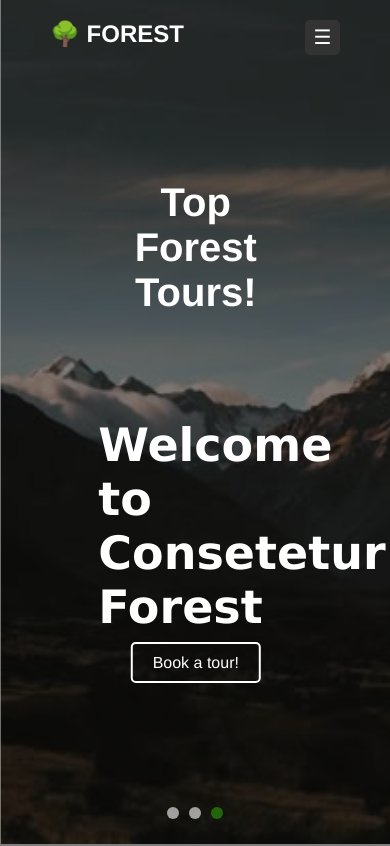
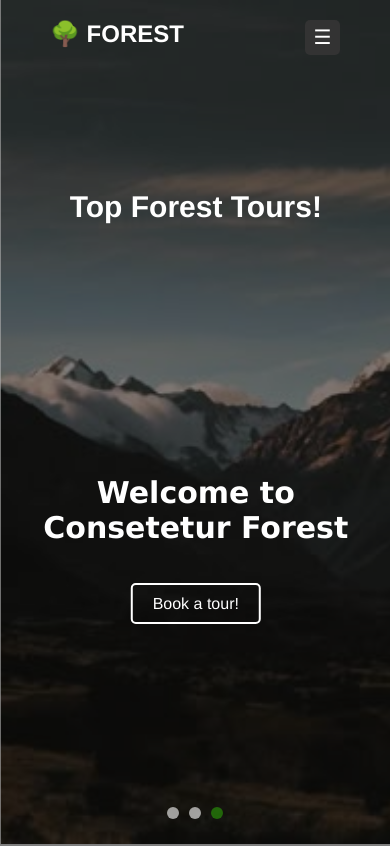
Before and after one commit to Bala-638/Forest, a plain HTML site: page index.html in a window 390 px wide. Shown: the top 846 px of the page. Drawn offline with Linux system fonts and the light colour scheme.

Commit message:
responsive

```diff
--- a/style.css
+++ b/style.css
@@ -359,18 +359,31 @@ text-align: center;
 
 @media screen and (max-width: 413px) {
 
-    header{
-
-    }
     .menu-button {
         display: block;
     }
-    /* .homeTitle h1{
-        font-size: 24px;
+    .inner{
+        display: flex;
+    }
+    .homeTitle{
+        width: 100%;
+        height: 30%;
+    }
+    .homeTitle h1{
+        padding: 10px;
+        font-size: 30px;
+    }
+    .content{
+        justify-content: center;
+        text-align: center !important;
+        width: 100%;
+        height: 60%;
     }
     .content h2{
+        text-align: center;
         font-size: 30px;
-    } */
+        margin-bottom: 50px;
+    }
     .nav{
         display: none;
     }
```
